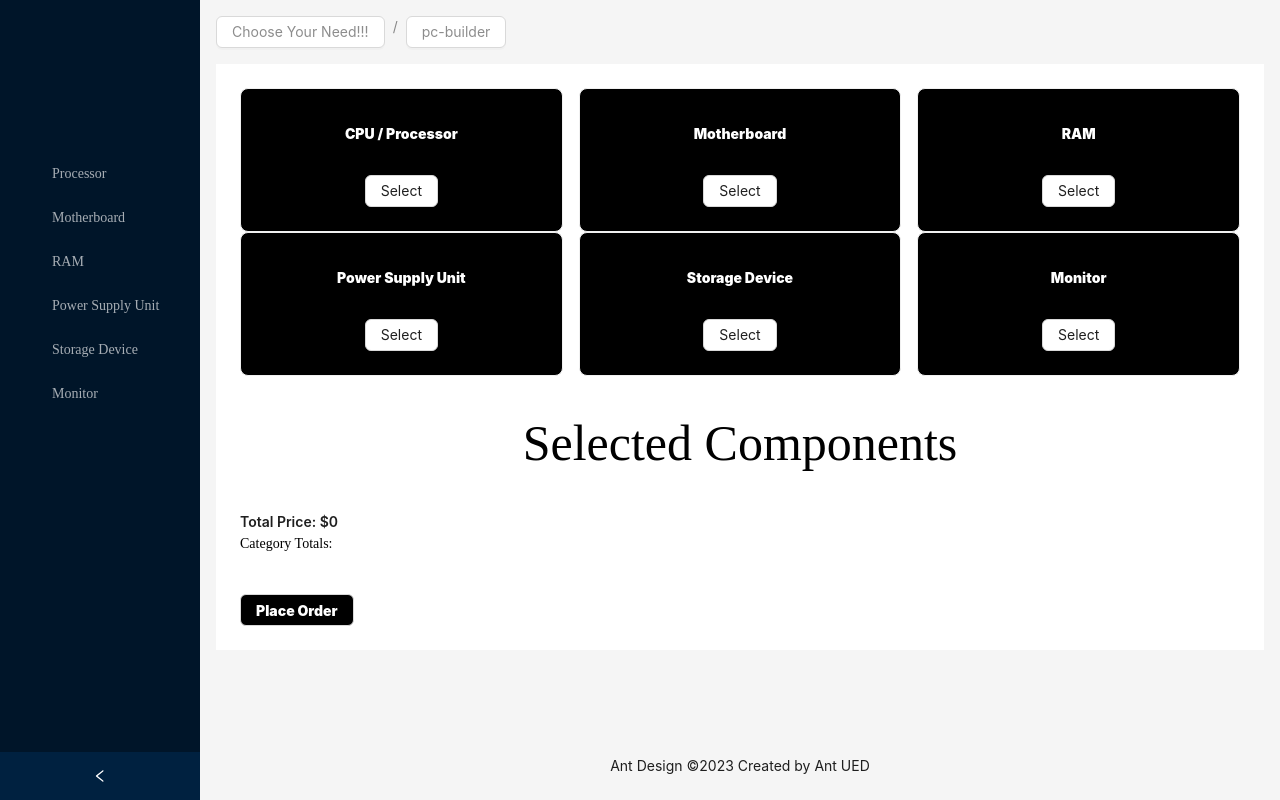
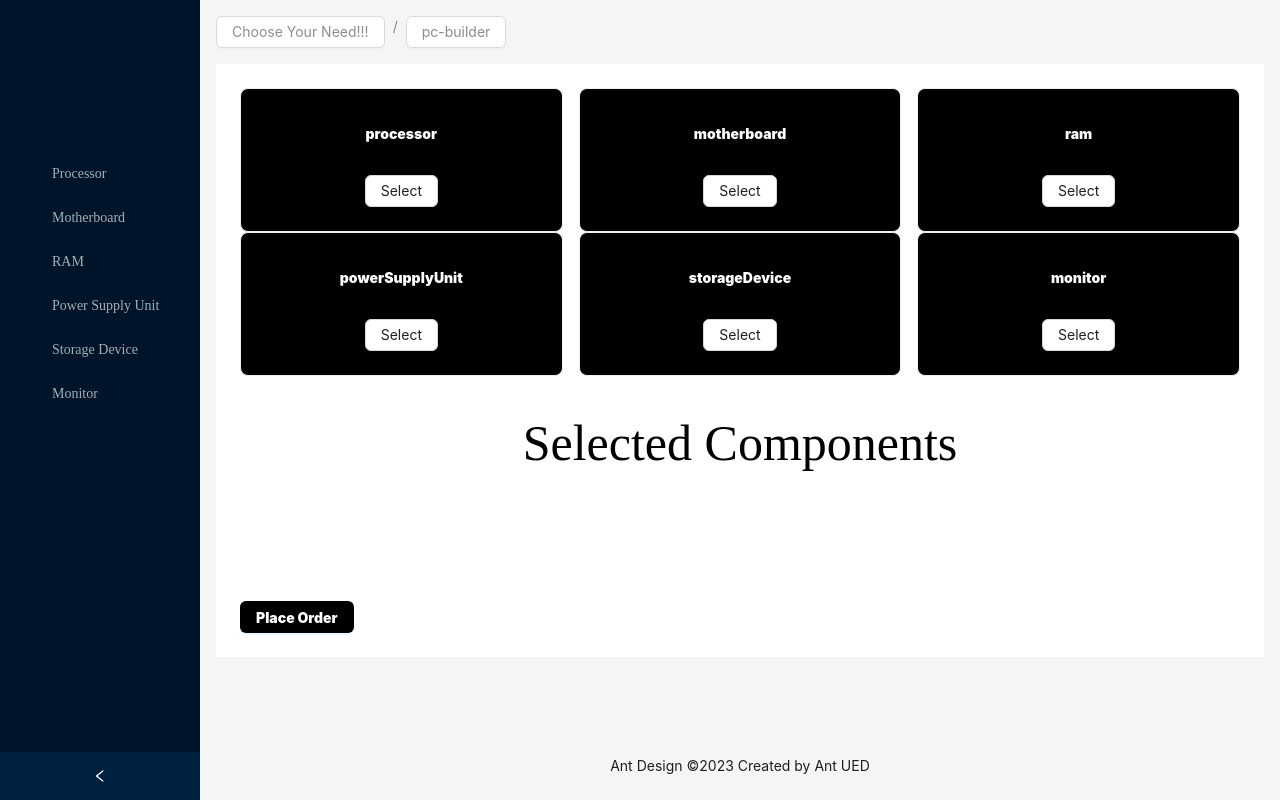
Before and after one commit to Humayra-Akter/pc-builder, a Next.js app: page /pcbuilder in a window 1280 px wide. Built offline with nearby package versions, Linux system fonts and the light colour scheme; data requests are answered from the project's data file.

Commit message:
order page

```diff
--- a/src/components/UI/Cart.js
+++ b/src/components/UI/Cart.js
@@ -147,14 +147,21 @@ const Cart = () => {
           </Col>
         ))}
       </Row>
-      <div className="mt-6">
+      {/* <div>
         <Typography.Text strong>Total Price: ${overallTotal}</Typography.Text>
-      </div>
-      <div>
-        <h2>Category Totals:</h2>
+      </div> */}
+      <div
+        style={{
+          paddingLeft: "10px",
+          fontFamily: "cursive",
+          marginTop: "50px",
+          color: "#000",
+          fontWeight: "900",
+        }}
+      >
         {Object.entries(categoryTotals).map(([category, total]) => (
           <p key={category}>
-            {category}: ${total}
+            <h2>Category Totals : ${total}</h2>
           </p>
         ))}
       </div>
--- /dev/null
+++ b/src/pages/orderConfirmation/index.js
@@ -0,0 +1,6 @@
+
+const orderConfirmatio = () => {
+  return <div></div>;
+};
+
+export default orderConfirmatio;
--- a/src/pages/pcbuilder/index.js
+++ b/src/pages/pcbuilder/index.js
@@ -7,36 +7,70 @@ import Cart from "@/components/UI/Cart";
 
 const { Meta } = Card;
 
-const PcBuilderPage = ({
-  allProcessors,
-  allMonitors,
-  allMotherboards,
-  allRams,
-  allPowerSupplyUnits,
-  allStorageDevices,
-}) => {
+const PcBuilderPage = () => {
   const { addToCart, selectedCategories } = useCartContext();
   const [isPlaceOrderEnabled, setIsPlaceOrderEnabled] = useState(false);
 
-  // Check if at least one component is selected for each category
-  const checkCategoriesSelection = () => {
-    setIsPlaceOrderEnabled(
-      selectedCategories.includes("CPU / Processor") &&
-        selectedCategories.includes("Motherboard") &&
-        selectedCategories.includes("RAM") &&
-        selectedCategories.includes("Power Supply Unit") &&
-        selectedCategories.includes("Storage Device") &&
-        selectedCategories.includes("Monitor")
-    );
-  };
+  // const checkCategoriesSelection = () => {
+  //   setIsPlaceOrderEnabled(
+  //     selectedCategories.includes("CPU / Processor") &&
+  //       selectedCategories.includes("Motherboard") &&
+  //       selectedCategories.includes("RAM") &&
+  //       selectedCategories.includes("Power Supply Unit") &&
+  //       selectedCategories.includes("Storage Device") &&
+  //       selectedCategories.includes("Monitor")
+  //   );
+  // };
 
   useEffect(() => {
-    checkCategoriesSelection();
+    // at least one component is selected
+    setIsPlaceOrderEnabled(
+      selectedCategories.length === 6 &&
+        selectedCategories.every((category) =>
+          selectedCategories.includes(category)
+        )
+    );
   }, [selectedCategories]);
 
   return (
     <div className="pc-builder-page">
       <Row gutter={16}>
+        {/* Map over categories */}
+        {[
+          "processor",
+          "motherboard",
+          "ram",
+          "powerSupplyUnit",
+          "storageDevice",
+          "monitor",
+        ].map((category) => (
+          <Col key={category} span={8}>
+            <Card
+              style={{
+                textAlign: "center",
+                backgroundColor: "black",
+              }}
+            >
+              <h1
+                style={{
+                  textAlign: "center",
+                  margin: "10px",
+                  marginBottom: "30px",
+                  font: "cursive",
+                  color: "white",
+                  fontWeight: "900",
+                }}
+              >
+                {category}
+              </h1>
+              <Button>
+                <Link href={`/${category.replace(/\s/g, "")}`}>Select</Link>
+              </Button>
+            </Card>
+          </Col>
+        ))}
+      </Row>
+      {/* <Row gutter={16}>
         <Col span={8}>
           <Card
             style={{
@@ -186,7 +220,7 @@ const PcBuilderPage = ({
             </Button>
           </Card>
         </Col>
-      </Row>
+      </Row> */}
       <Cart></Cart>
       <Button
         type="primary"
@@ -197,10 +231,10 @@ const PcBuilderPage = ({
           color: "white",
           fontWeight: "900",
         }}
-        disabled={!isPlaceOrderEnabled}
+        // disabled={!isPlaceOrderEnabled}
         onClick={() => console.log("Place order clicked")}
       >
-        Place Order
+        <Link href="/orderConfirmation">Place Order</Link>
       </Button>
     </div>
   );
@@ -212,31 +246,31 @@ PcBuilderPage.getLayout = function getLayout(page) {
   return <DashboardLayout>{page}</DashboardLayout>;
 };
 
-export const getServerSideProps = async () => {
-  const processorRes = await fetch("http://localhost:5000/processors");
-  const monitorRes = await fetch("http://localhost:5000/monitors");
-  const motherboardRes = await fetch("http://localhost:5000/motherboards");
-  const ramRes = await fetch("http://localhost:5000/rams");
-  const powerSupplyUnitsRes = await fetch(
-    "http://localhost:5000/powerSupplyUnits"
-  );
-  const storageDevicesRes = await fetch("http://localhost:5000/storageDevices");
+// export const getServerSideProps = async () => {
+//   const processorRes = await fetch("http://localhost:5000/processors");
+//   const monitorRes = await fetch("http://localhost:5000/monitors");
+//   const motherboardRes = await fetch("http://localhost:5000/motherboards");
+//   const ramRes = await fetch("http://localhost:5000/rams");
+//   const powerSupplyUnitsRes = await fetch(
+//     "http://localhost:5000/powerSupplyUnits"
+//   );
+//   const storageDevicesRes = await fetch("http://localhost:5000/storageDevices");
 
-  const processorData = await processorRes.json();
-  const monitorData = await monitorRes.json();
-  const motherboardData = await motherboardRes.json();
-  const ramData = await ramRes.json();
-  const powerSupplyUnitsData = await powerSupplyUnitsRes.json();
-  const storageDevicesData = await storageDevicesRes.json();
+//   const processorData = await processorRes.json();
+//   const monitorData = await monitorRes.json();
+//   const motherboardData = await motherboardRes.json();
+//   const ramData = await ramRes.json();
+//   const powerSupplyUnitsData = await powerSupplyUnitsRes.json();
+//   const storageDevicesData = await storageDevicesRes.json();
 
-  return {
-    props: {
-      allProcessors: processorData,
-      allMonitors: monitorData,
-      allMotherboards: motherboardData,
-      allRams: ramData,
-      allPowerSupplyUnits: powerSupplyUnitsData,
-      allStorageDevices: storageDevicesData,
-    },
-  };
-};
+//   return {
+//     props: {
+//       allProcessors: processorData,
+//       allMonitors: monitorData,
+//       allMotherboards: motherboardData,
+//       allRams: ramData,
+//       allPowerSupplyUnits: powerSupplyUnitsData,
+//       allStorageDevices: storageDevicesData,
+//     },
+//   };
+// };
```
Also changed, not shown: src/components/UI/CartContext.js (+0 -47 lines), src/components/UI/OrderConfirmationPage.js (added, +58 -0 lines).
